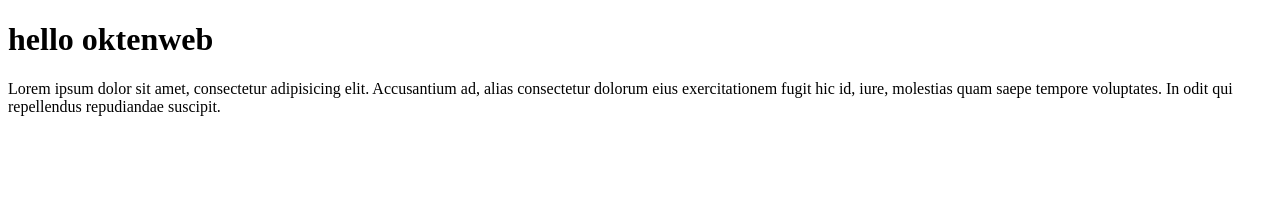
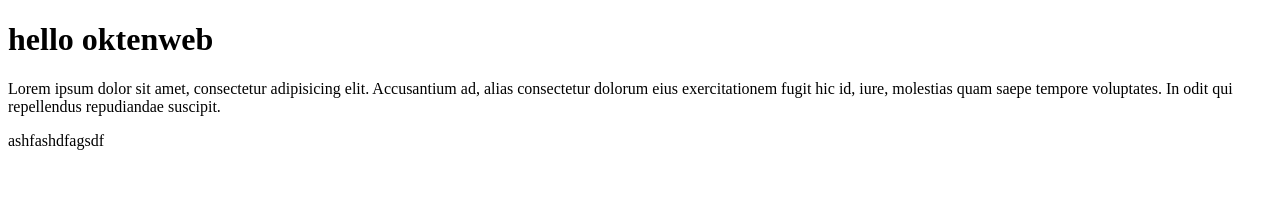
Before and after one commit to sergeyokten/asdqwe111, an Angular app: page / in a window 1280 px wide. Shown: the top 199 px of the page. Built offline with nearby package versions, Linux system fonts and the light colour scheme.

Commit message:
add some trash

```diff
--- a/src/app/app.component.html
+++ b/src/app/app.component.html
@@ -3,3 +3,4 @@
   exercitationem fugit hic id, iure, molestias quam saepe tempore voluptates. In odit qui repellendus repudiandae
   suscipit.
 </p>
+ashfashdfagsdf
```
